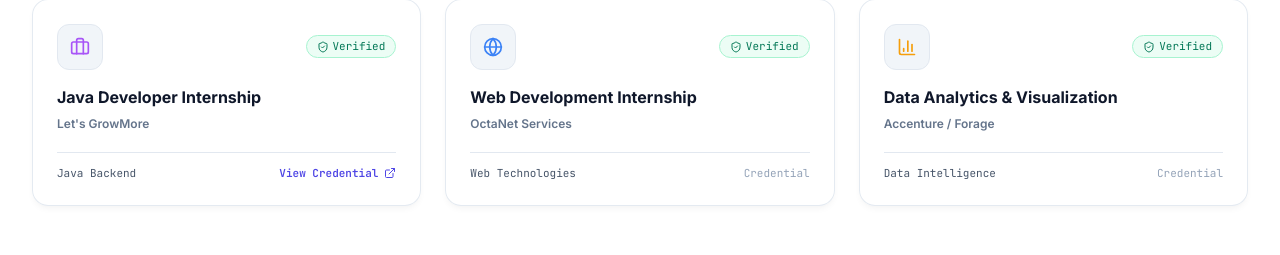
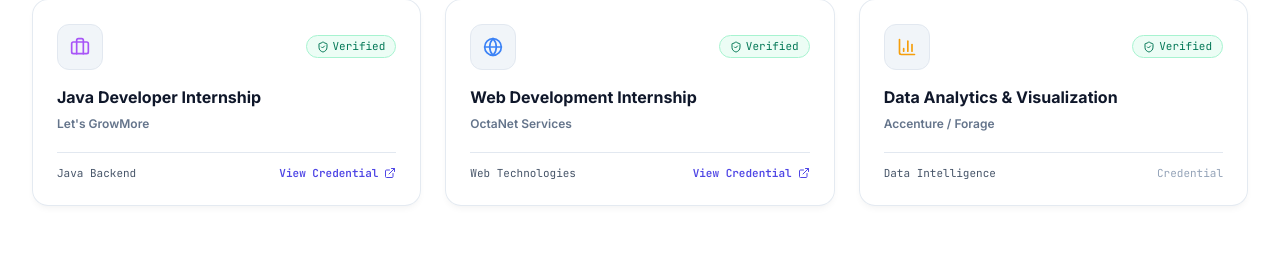
Before and after one commit to vikasvganjure/vikas-ganjure-portfolio, a React (Vite) app: page / in a window 1280 px wide. Shown: the part 8706-8961 px from the top of the page. Built offline with nearby package versions, Linux system fonts and the light colour scheme.

Commit message:
feat: add credential link for OctaNet Services Web Development certificate

```diff
--- a/src/data/portfolioData.ts
+++ b/src/data/portfolioData.ts
@@ -322,6 +322,7 @@
     iconName: 'Globe',
     verified: true,
     group: 'featured',
+    credentialUrl: 'https://drive.google.com/file/d/1I9FKye6v45dK0MwYfyYsQR4jAo3CdDgc/view?usp=drive_link',
   },
   {
     id: 'cert-accenture-data',
```
